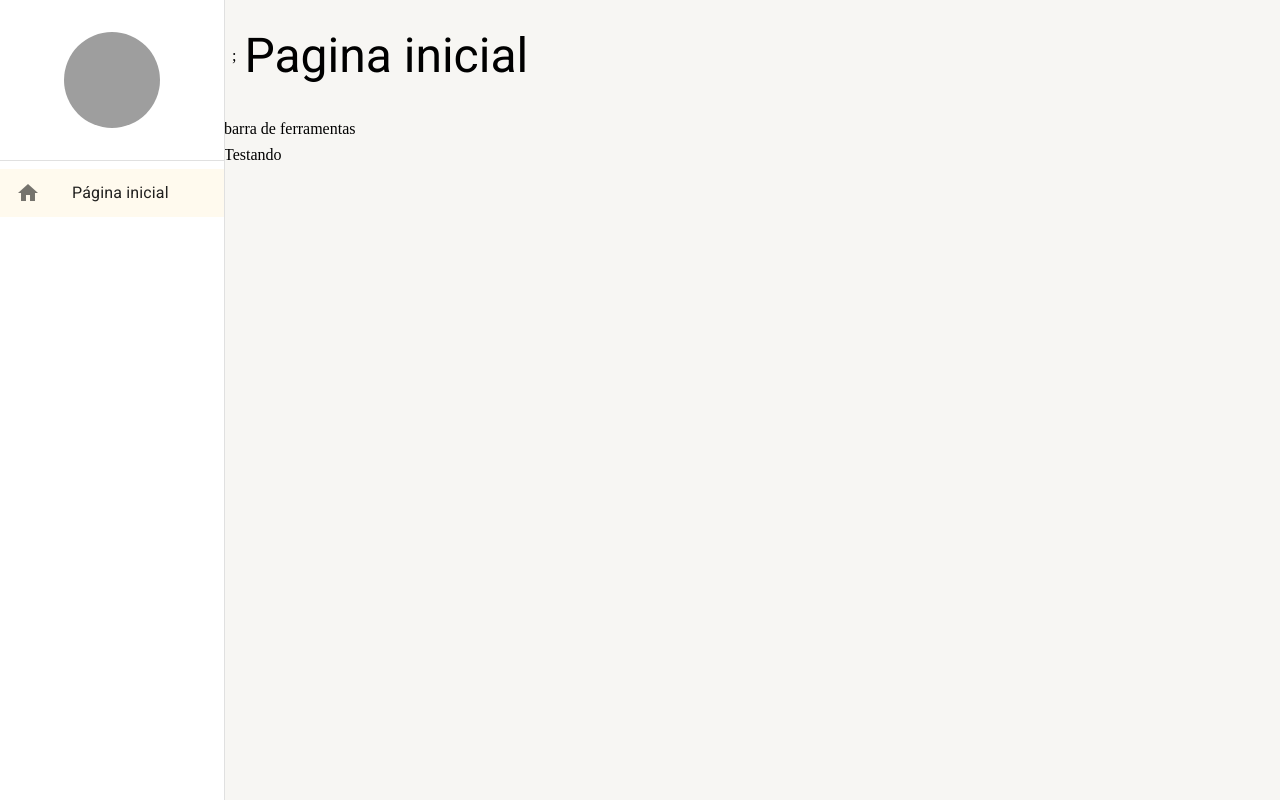
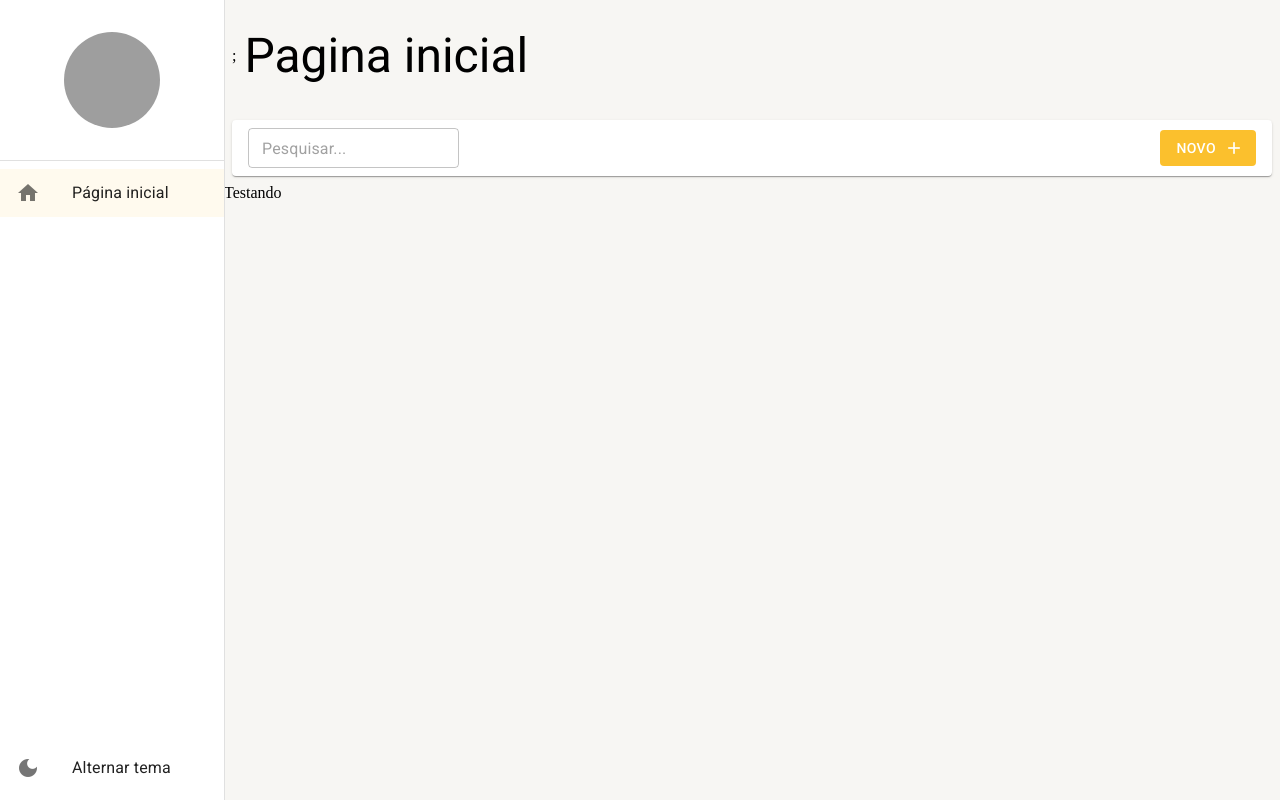
Before and after one commit to Viniciuss2207/Cadastros, a React (Create React App) app: page /pagina-inicial in a window 1280 px wide. Built offline with nearby package versions, Linux system fonts and the light colour scheme; grey boxes are pictures that could not be loaded.

Commit message:
feat: barra de ferramentas pt 1

```diff
--- a/src/pages/dashboard/Dashboard.tsx
+++ b/src/pages/dashboard/Dashboard.tsx
@@ -1,10 +1,18 @@
+import { BarraDeFerramentas } from "../../shared/components";
 import { LayoutBaseDePagina } from "../../shared/layouts";
 
 
 export const Dashboard = () => {
 
 return(
-  <LayoutBaseDePagina titulo='Pagina inicial ' barraDeFerramentas={<>barra de ferramentas</>}>
+  <LayoutBaseDePagina titulo='Pagina inicial'
+  barraDeFerramentas=
+  {(
+    <BarraDeFerramentas
+    mostrarInputBusca
+    textoDaBotaoNovo='Novo'
+    />
+  )}>
   Testando
   </LayoutBaseDePagina>
 
--- /dev/null
+++ b/src/shared/components/barra-de-ferramentas/BarraDeFerramentas.tsx
@@ -0,0 +1,62 @@
+import { Box, Button, Icon, Paper, TextField, useTheme } from "@mui/material";
+
+interface IBarraDeFerramentasProps{
+    textoDaBusca?: string;
+    mostrarInputBusca?:boolean;
+    aoMudarTextoDeBusca?:(novoTexto: string) => void;
+
+    textoDaBotaoNovo?: string;
+    mostrarInputBotaoNovo?:boolean;
+    aoClicarEmNovo?:() => void;
+
+};
+
+export const BarraDeFerramentas: React.FC<IBarraDeFerramentasProps> = ({
+    textoDaBusca='',
+     mostrarInputBusca= false,
+     aoMudarTextoDeBusca,
+
+     aoClicarEmNovo,
+     textoDaBotaoNovo='Novo',
+     mostrarInputBotaoNovo= true ,
+}) => {
+    const theme = useTheme();
+    return(
+        <Box
+            height={theme.spacing(5)}
+            marginX={1}
+            padding={1}
+            paddingX={2}
+            display="flex"
+            gap={1}
+            alignItems="center"
+            component={Paper}
+        >
+        {mostrarInputBusca && (
+        <TextField
+          size="small"
+          value={textoDaBusca}
+          placeholder='Pesquisar...'
+          onChange={(e) => aoMudarTextoDeBusca?.(e.target.value)}
+        />
+       )}
+
+
+            <Box flex={1} display="flex" justifyContent="end" >
+           { mostrarInputBotaoNovo &&(
+             <Button
+             color='primary'
+             disableElevation
+             variant='contained'
+             onClick={aoClicarEmNovo}
+             endIcon={<Icon>add</Icon>}
+             >{textoDaBotaoNovo}</Button>
+
+           )}
+
+
+            </Box>
+
+        </Box>
+ );
+};
--- a/src/shared/components/index.ts
+++ b/src/shared/components/index.ts
@@ -1 +1,2 @@
 export * from './menu-lateral/MenuLateral'
+export * from './barra-de-ferramentas/BarraDeFerramentas'
--- a/src/shared/components/menu-lateral/MenuLateral.tsx
+++ b/src/shared/components/menu-lateral/MenuLateral.tsx
@@ -1,7 +1,7 @@
 import { Avatar, Box, Divider, Drawer, Icon, List, ListItemButton, ListItemIcon, ListItemText, useMediaQuery, useTheme } from "@mui/material"
 import { useMatch, useNavigate, useResolvedPath } from "react-router-dom";
 
-import { useDrawerContext } from "../../contexts";
+import { useAppThemeContext, useDrawerContext } from "../../contexts";
 
 interface IMenuLateralProps {
   children: React.ReactNode;
@@ -41,6 +41,7 @@
   const smDown = useMediaQuery(theme.breakpoints.down('sm'));
 
   const {isDrawerOpen, toggleDrawerOpen, drawerOptions } = useDrawerContext();
+  const {toggleTheme } = useAppThemeContext();
 
   return (
     <>
@@ -67,6 +68,17 @@
             </List>
           </Box>
 
+          <Box>
+            <List component="nav">
+             <ListItemButton  onClick={toggleTheme}>
+              <ListItemIcon>
+                <Icon>dark_mode</Icon>
+               </ListItemIcon>
+              <ListItemText primary="Alternar tema" />
+             </ListItemButton>
+            </List>
+          </Box>
+
         </Box>
       </Drawer>
 
--- a/src/shared/themes/Dark.ts
+++ b/src/shared/themes/Dark.ts
@@ -3,6 +3,7 @@
 
 export const DarkTheme = createTheme({
     palette:{
+        mode:'dark',
         primary:{
             main:  yellow[700],
             dark:  yellow[800],
@@ -18,6 +19,11 @@
         background:{
             paper:'#303134',
             default:'#202124',
+        },
+    },
+    typography:{
+        allVariants:{
+            color:'white',
         }
     }
 });
```
